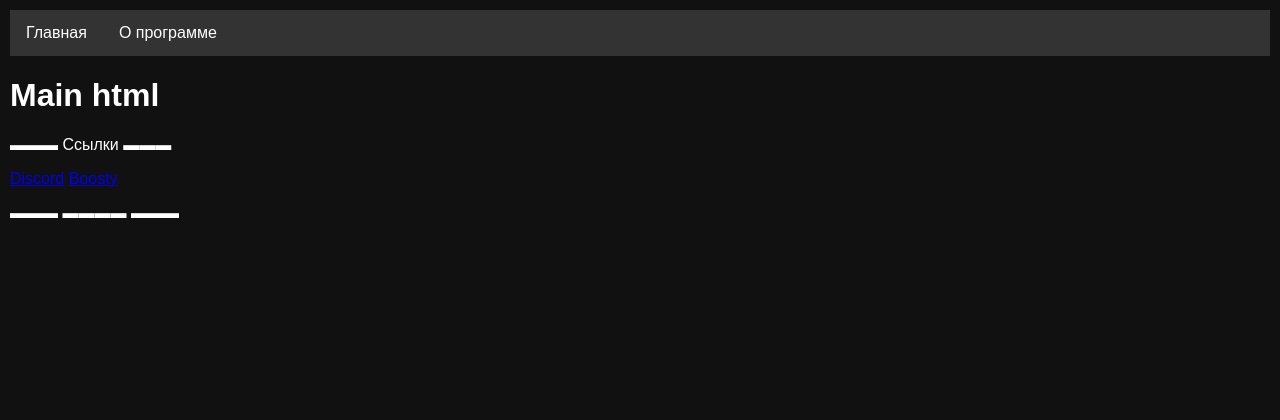
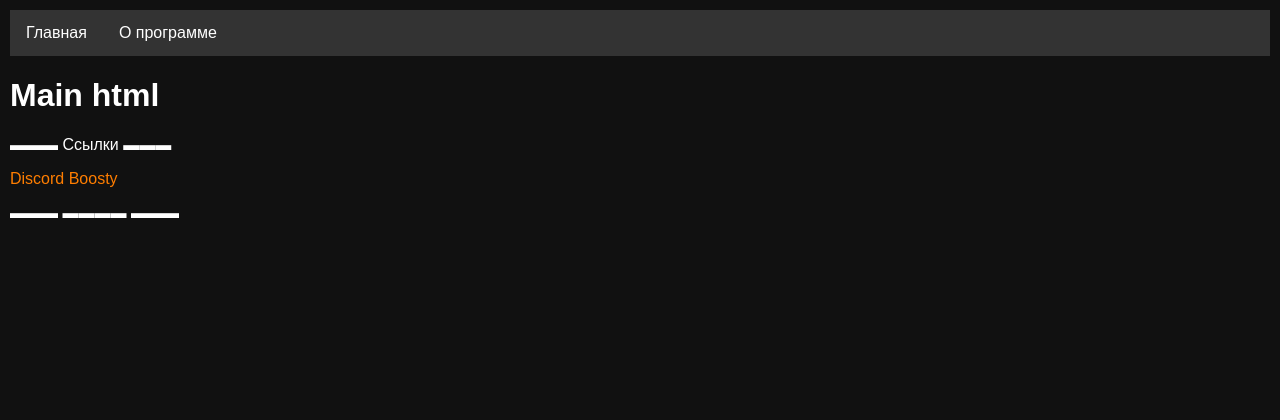
Before and after one commit to AngelsAndDemonsDM/DM-Bot-server, a Flask app: page / in a window 1280 px wide. Shown: the top 420 px of the page. Run offline with Flask 3, Linux system fonts and the light colour scheme; some libraries are stand-ins or nearby versions.

Commit message:
Обновить Code.DM-Bot/static/style.css

```diff
--- a/Code.DM-Bot/static/style.css
+++ b/Code.DM-Bot/static/style.css
@@ -4,6 +4,19 @@
     font-family: Arial, sans-serif;
     margin: 5px;
     padding: 5px;
+}
+
+a {
+    color: #ff7e00;
+    text-decoration: none;
+}
+
+a:visited {
+    color: #ffa500;
+}
+
+a:hover {
+    text-decoration: underline;
 }
 
 ul {
```
